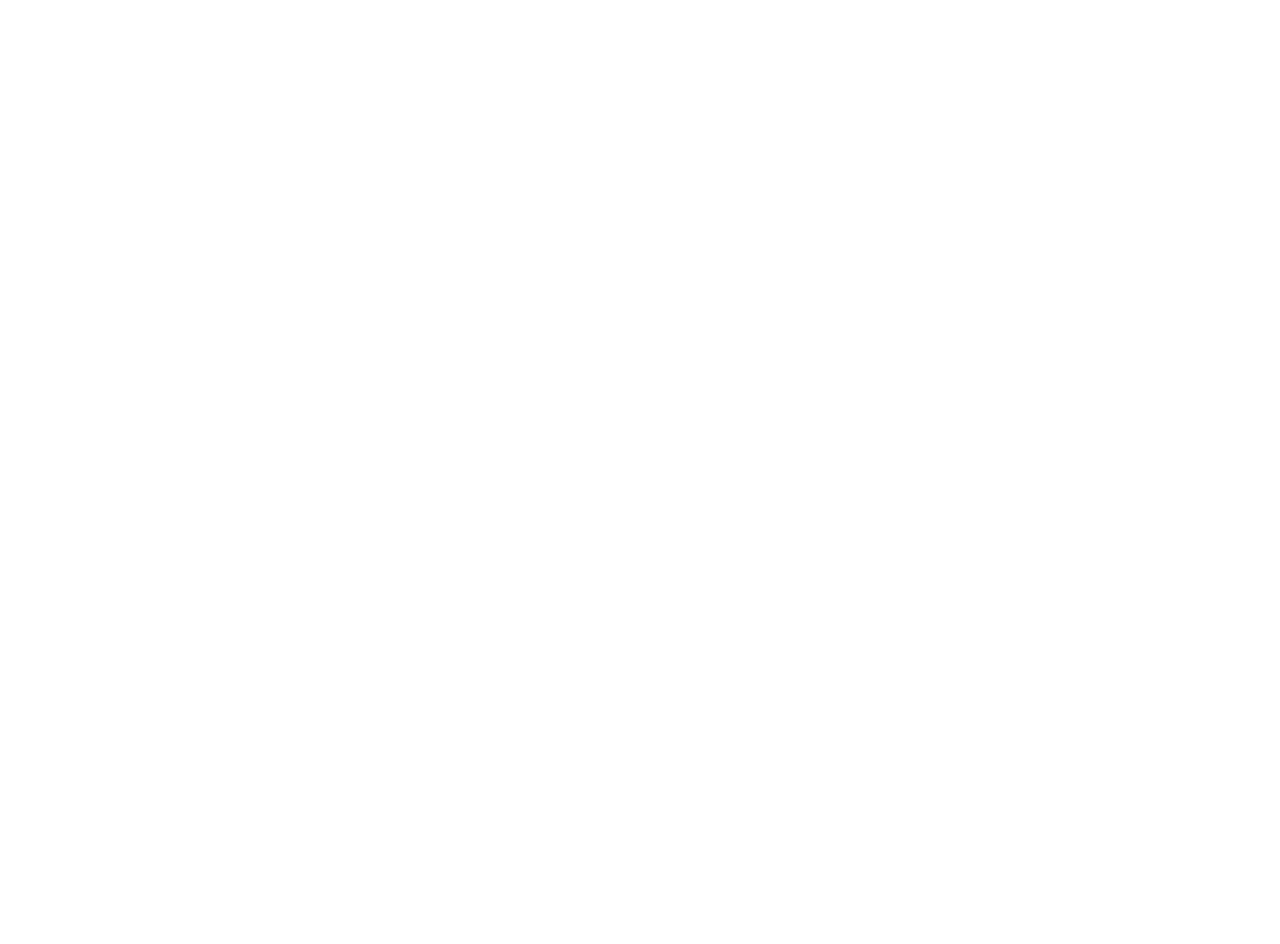
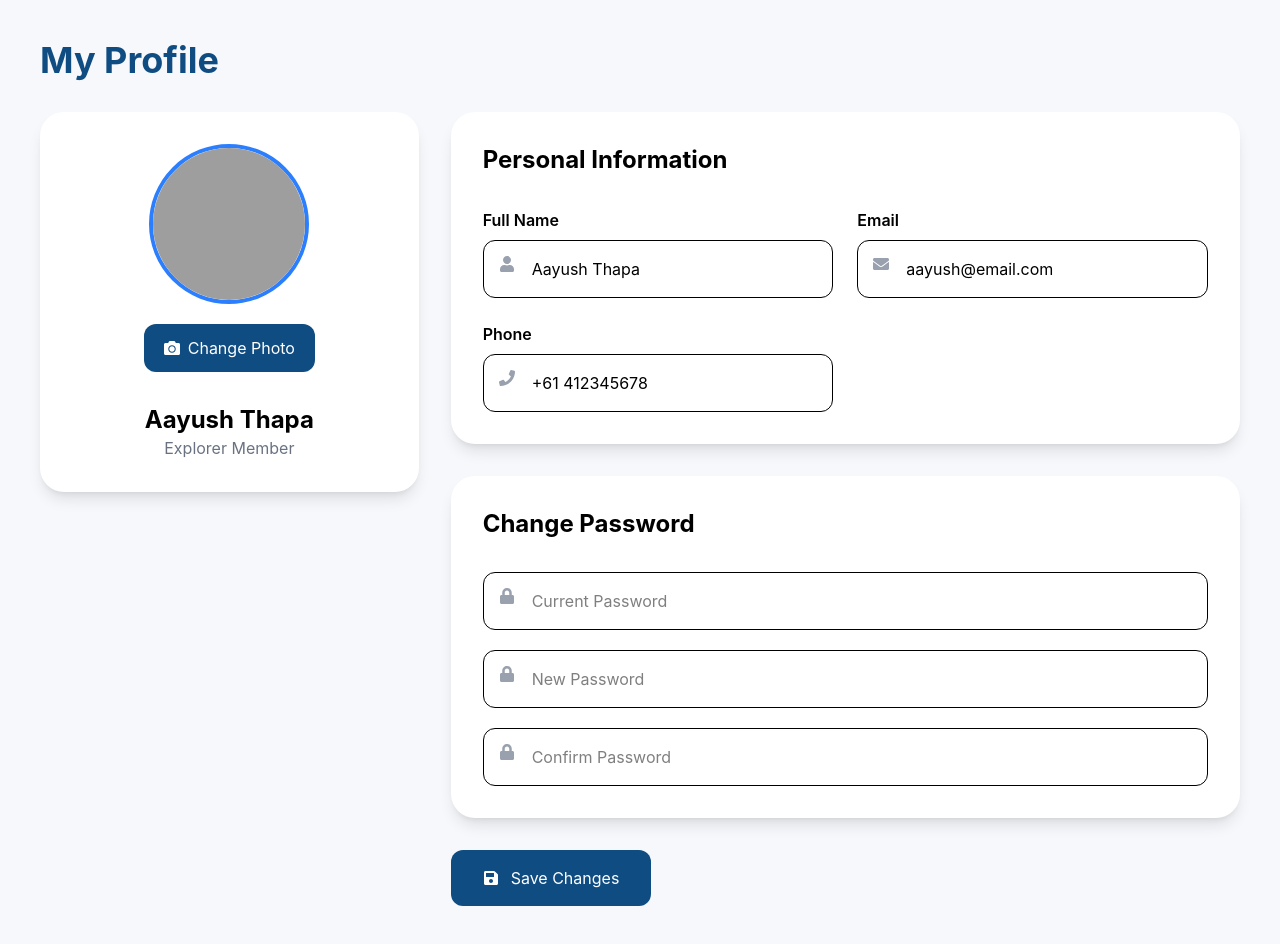
Before and after one commit to ayusha1223/TrippyGo, a React app: page /profile in a window 1280 px wide. Before the commit this address had no page. Before the commit the page ends 800 px from the top, so only its background shows below. Built offline with nearby package versions, Linux system fonts and the light colour scheme; grey boxes are pictures that could not be loaded; the HTML template or start-up script is replaced by a standard one.

Commit message:
edit profile page setup

```diff
--- a/src/App.jsx
+++ b/src/App.jsx
@@ -9,6 +9,7 @@
 import Register from "./auth/pages/Register";
 import ForgotPassword from "./auth/pages/ForgotPassword";
 import Dashboard from "./dashboard/pages/Dashboard";
+import Profile from "./profile/pages/Profile";
 
 function App() {
 return ( <BrowserRouter> <Routes>
@@ -23,6 +24,7 @@
     <Route path="/ai-guide" element={<AIGuide />} />
     {/* Authentication */}
     <Route path="/login" element={<Login />} />
+    <Route path="/profile" element={<Profile />} />
     <Route path="/register" element={<Register />} />
     <Route path="/forgot-password" element={<ForgotPassword />} />
     <Route path="/dashboard" element={<Dashboard />} />
--- a/src/dashboard/components/Topbar.jsx
+++ b/src/dashboard/components/Topbar.jsx
@@ -1,4 +1,5 @@
 import { useState } from "react";
+import { useNavigate } from "react-router-dom";
 import {
   FaBell,
   FaSearch,
@@ -16,6 +17,7 @@
 
 export default function Topbar() {
   const [selected, setSelected] = useState("Mountain");
+  const navigate = useNavigate();
 
   return (
     <header className="sticky top-0 z-20 bg-white/80 backdrop-blur-lg border-b border-gray-200">
@@ -74,17 +76,22 @@
           {/* Profile */}
 
           <div
+  onClick={() => navigate("/profile")}
   className="
-            bg-gray-100
-            rounded-xl
+  bg-white
+  border
+  border-gray-200
+  rounded-2xl
   px-4
   py-2
   flex
   items-center
   gap-3
   cursor-pointer
-            hover:bg-gray-200
-            transition
+  hover:shadow-lg
+  hover:border-[#2563EB]
+  transition-all
+  duration-300
   "
 >
             <img
--- /dev/null
+++ b/src/profile/pages/Profile.jsx
@@ -0,0 +1,214 @@
+import {
+  FaCamera,
+  FaEnvelope,
+  FaLock,
+  FaPhone,
+  FaSave,
+  FaUser,
+} from "react-icons/fa";
+
+export default function Profile() {
+  return (
+    <div className="min-h-screen bg-[#F6F8FC] p-10">
+
+      <h1 className="text-4xl font-bold text-[#0F4C81] mb-8">
+        My Profile
+      </h1>
+
+      <div className="grid lg:grid-cols-3 gap-8">
+
+        {/* LEFT */}
+
+        <div className="bg-white rounded-3xl shadow-lg p-8 h-fit">
+
+          <div className="flex flex-col items-center">
+
+            <img
+              src="https://i.pravatar.cc/200?img=12"
+              alt="profile"
+              className="w-40 h-40 rounded-full object-cover border-4 border-blue-500"
+            />
+
+            <button
+              className="
+              mt-5
+              bg-[#0F4C81]
+              text-white
+              px-5
+              py-3
+              rounded-xl
+              flex
+              items-center
+              gap-2
+              hover:bg-blue-700
+              "
+            >
+              <FaCamera />
+
+              Change Photo
+            </button>
+
+            <h2 className="text-2xl font-bold mt-8">
+              Aayush Thapa
+            </h2>
+
+            <p className="text-gray-500">
+              Explorer Member
+            </p>
+
+          </div>
+
+        </div>
+
+        {/* RIGHT */}
+
+        <div className="lg:col-span-2 space-y-8">
+
+          {/* Personal Info */}
+
+          <div className="bg-white rounded-3xl shadow-lg p-8">
+
+            <h2 className="text-2xl font-bold mb-8">
+              Personal Information
+            </h2>
+
+            <div className="grid md:grid-cols-2 gap-6">
+
+              <div>
+
+                <label className="font-semibold">
+                  Full Name
+                </label>
+
+                <div className="relative mt-2">
+
+                  <FaUser className="absolute left-4 top-4 text-gray-400" />
+
+                  <input
+                    defaultValue="Aayush Thapa"
+                    className="w-full border rounded-xl pl-12 py-4"
+                  />
+
+                </div>
+
+              </div>
+
+              <div>
+
+                <label className="font-semibold">
+                  Email
+                </label>
+
+                <div className="relative mt-2">
+
+                  <FaEnvelope className="absolute left-4 top-4 text-gray-400" />
+
+                  <input
+                    defaultValue="aayush@email.com"
+                    className="w-full border rounded-xl pl-12 py-4"
+                  />
+
+                </div>
+
+              </div>
+
+              <div>
+
+                <label className="font-semibold">
+                  Phone
+                </label>
+
+                <div className="relative mt-2">
+
+                  <FaPhone className="absolute left-4 top-4 text-gray-400" />
+
+                  <input
+                    defaultValue="+61 412345678"
+                    className="w-full border rounded-xl pl-12 py-4"
+                  />
+
+                </div>
+
+              </div>
+
+            </div>
+
+          </div>
+
+          {/* Password */}
+
+          <div className="bg-white rounded-3xl shadow-lg p-8">
+
+            <h2 className="text-2xl font-bold mb-8">
+              Change Password
+            </h2>
+
+            <div className="space-y-5">
+
+              <div className="relative">
+
+                <FaLock className="absolute left-4 top-4 text-gray-400" />
+
+                <input
+                  type="password"
+                  placeholder="Current Password"
+                  className="w-full border rounded-xl pl-12 py-4"
+                />
+
+              </div>
+
+              <div className="relative">
+
+                <FaLock className="absolute left-4 top-4 text-gray-400" />
+
+                <input
+                  type="password"
+                  placeholder="New Password"
+                  className="w-full border rounded-xl pl-12 py-4"
+                />
+
+              </div>
+
+              <div className="relative">
+
+                <FaLock className="absolute left-4 top-4 text-gray-400" />
+
+                <input
+                  type="password"
+                  placeholder="Confirm Password"
+                  className="w-full border rounded-xl pl-12 py-4"
+                />
+
+              </div>
+
+            </div>
+
+          </div>
+
+          {/* Save */}
+
+          <button
+            className="
+            bg-[#0F4C81]
+            text-white
+            px-8
+            py-4
+            rounded-xl
+            flex
+            items-center
+            gap-3
+            hover:bg-blue-700
+            "
+          >
+            <FaSave />
+
+            Save Changes
+          </button>
+
+        </div>
+
+      </div>
+
+    </div>
+  );
+}
--- /dev/null
+++ b/src/profile/services/profileService.js
@@ -0,0 +1,55 @@
+import axios from "axios";
+
+const API = "http://localhost:5000/api/users";
+
+export const getProfile = async (token) => {
+
+    return axios.get(
+
+        `${API}/profile`,
+
+        {
+            headers:{
+                Authorization:`Bearer ${token}`
+            }
+        }
+
+    );
+
+};
+
+export const updateProfile = async(data,token)=>{
+
+    return axios.put(
+
+        `${API}/profile`,
+
+        data,
+
+        {
+            headers:{
+                Authorization:`Bearer ${token}`
+            }
+        }
+
+    );
+
+};
+
+export const changePassword = async(data,token)=>{
+
+    return axios.put(
+
+        `${API}/change-password`,
+
+        data,
+
+        {
+            headers:{
+                Authorization:`Bearer ${token}`
+            }
+        }
+
+    );
+
+};
```
Also changed, not shown: src/profile/components/AvatarUploader.jsx (added), src/profile/components/ChangePassword.jsx (added), src/profile/components/ProfileForm.jsx (added). Lines whose indentation alone changed are shown as unchanged.
